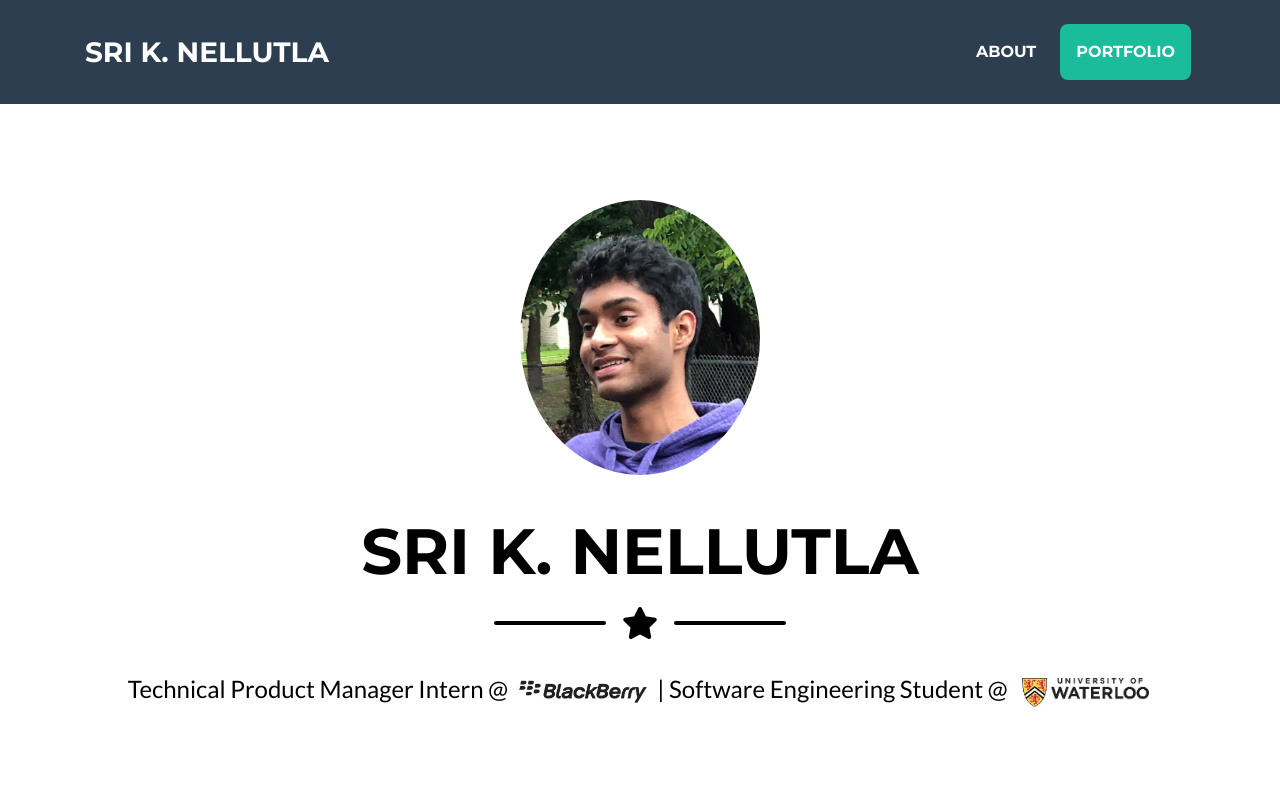
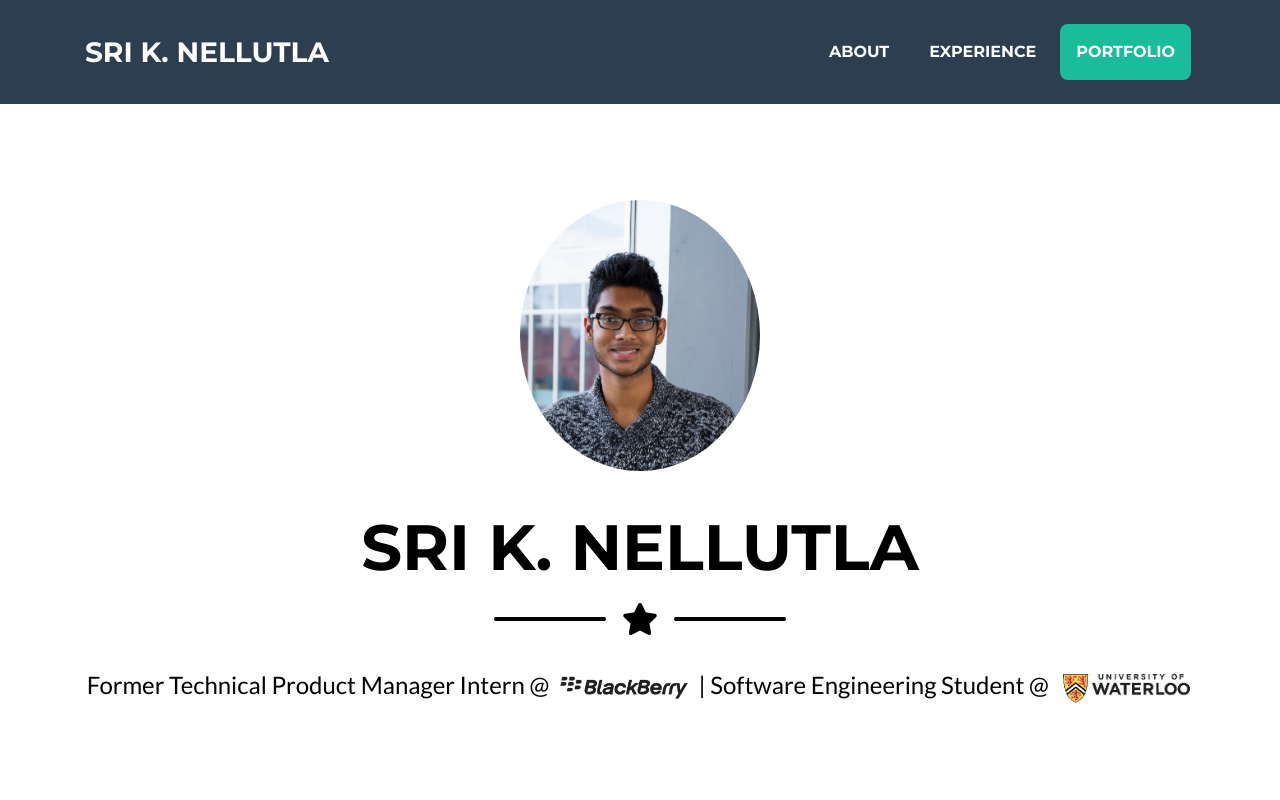
Before and after one commit to srikoushik3/srikoushik3.github.io, a website with bundled scripts: page index.html in a window 1280 px wide. Shown: the top 800 px of the page. Built offline with nearby package versions, Linux system fonts and the light colour scheme.

Commit message:
Minor Updates

```diff
--- a/index.html
+++ b/index.html
@@ -36,6 +36,9 @@
             <a class="nav-link py-3 px-0 px-lg-3 rounded js-scroll-trigger" href="#about">About</a>
           </li>
           <li class="nav-item mx-0 mx-lg-1">
+            <a class="nav-link py-3 px-0 px-lg-3 rounded js-scroll-trigger" href="#experience">Experience</a>
+          </li>
+          <li class="nav-item mx-0 mx-lg-1">
             <a class="nav-link py-3 px-0 px-lg-3 rounded js-scroll-trigger" href="#portfolio">Portfolio</a>
           </li>
         </ul>
@@ -48,7 +51,7 @@
     <div class="container d-flex align-items-center flex-column">
 
       <!-- Masthead Avatar Image -->
-      <img class="masthead-avatar mb-5" src="img/profile4.jpg" alt="Avatar" style="border-radius:50%;">
+      <img class="masthead-avatar mb-5" src="img/profile3.jpg" alt="Avatar" style="border-radius:50%;">
 
       <!-- Masthead Heading -->
       <h1 class="masthead-heading text-uppercase mb-0">Sri K. Nellutla</h1>
@@ -63,7 +66,7 @@
       </div>
 
       <!-- Masthead Subheading -->
-      <p class="masthead-subheading font-weight-light mb-0">Technical Product Manager Intern @ <img src="img/bbry_w.jpg" style="width:140px"/> | Software Engineering Student @ <img src="img/ww_w.jpg" style="width:140px"/></p>
+      <p class="masthead-subheading font-weight-light mb-0">Former Technical Product Manager Intern @ <img src="img/bbry_w.jpg" style="width:140px"/> | Software Engineering Student @ <img src="img/ww_w.jpg" style="width:140px"/></p>
     </div>
   </header>
 
@@ -97,7 +100,7 @@
       </div>
 
       <!-- Work experience -->
-      <div id="kappa_test" class="page">
+      <div id="experience" class="page">
         <div class="timeline">
           <div class="timeline__group">
             <span class="timeline__year">2018</span>
```
Also changed, not shown: README.md.
